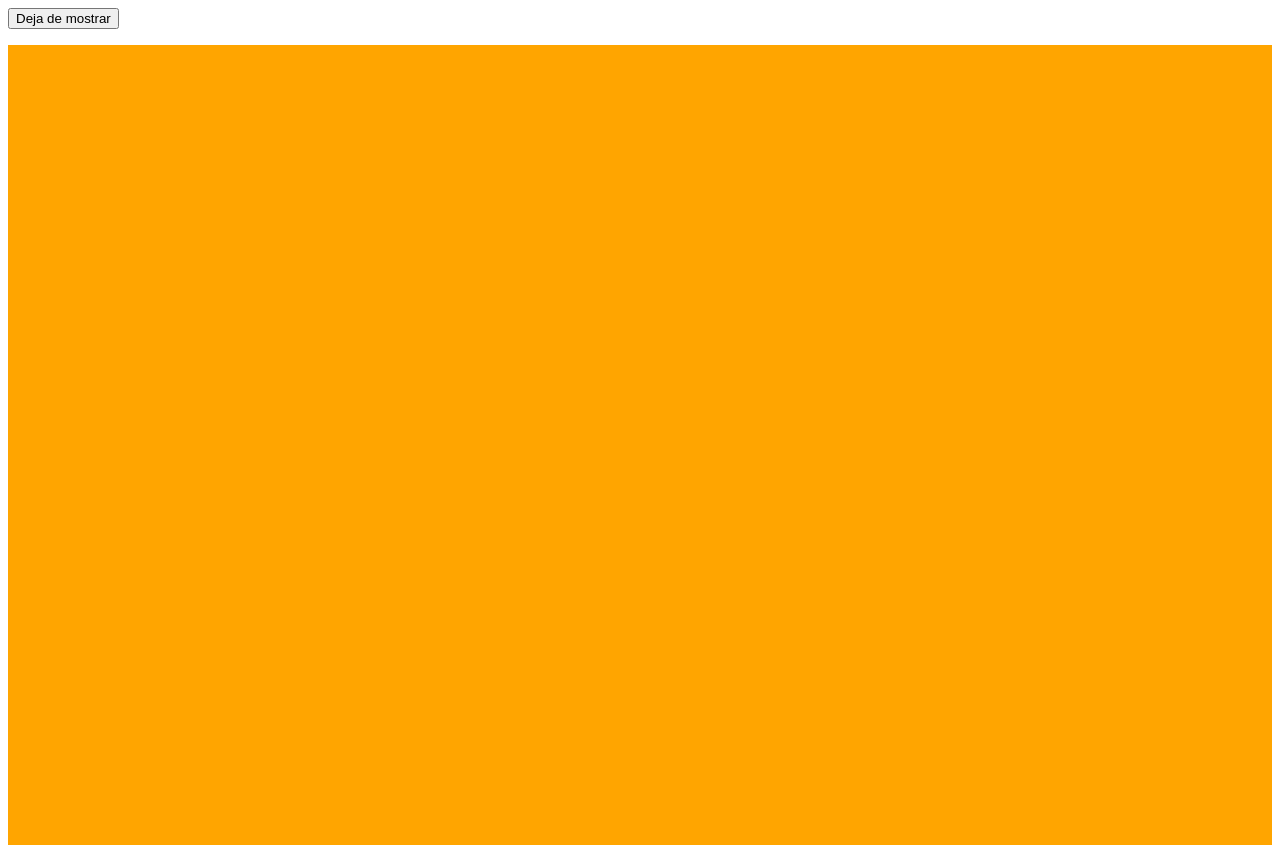
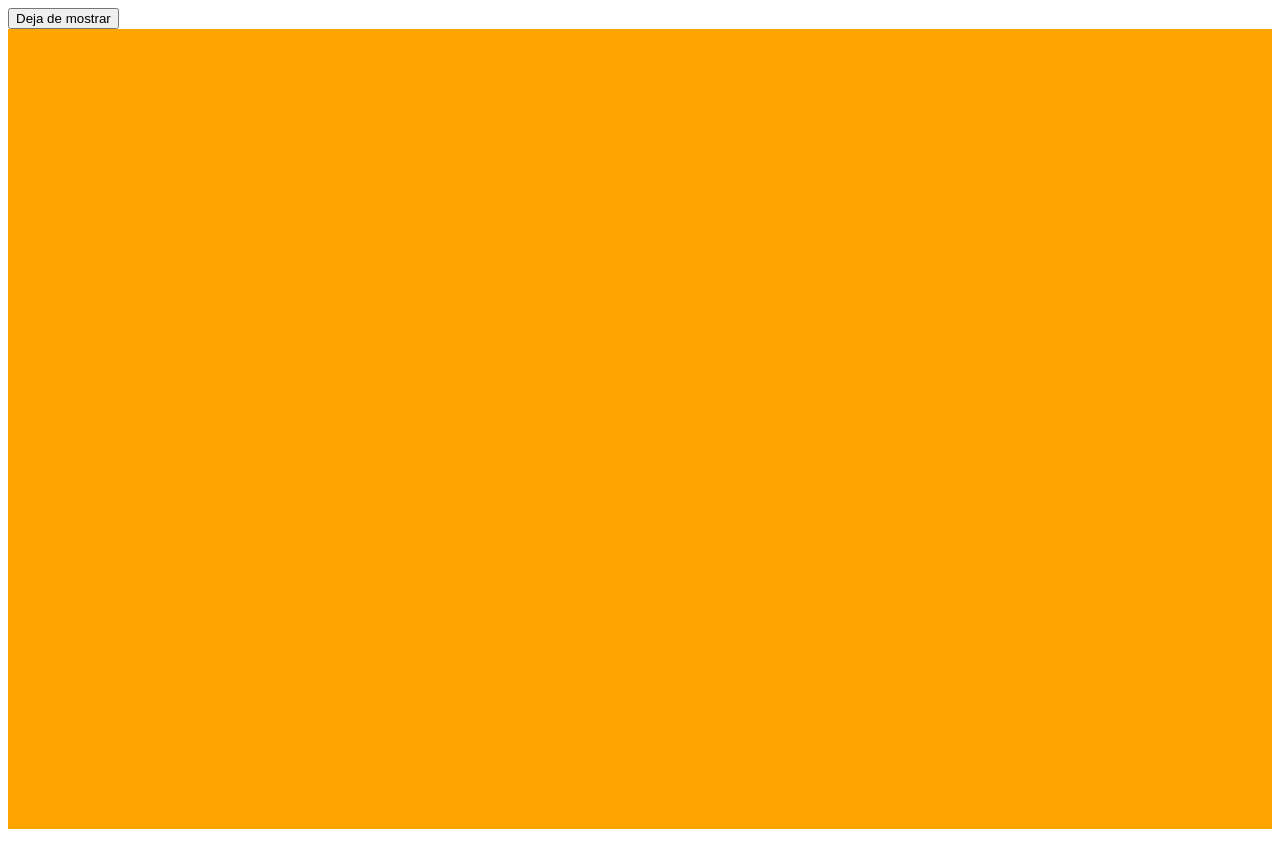
Before and after one commit to agarcluq/react-useeffect-fech, a React (Create React App) app: page / in a window 1280 px wide. After the commit the page ends 837 px from the top, so only its background shows below. Built offline with nearby package versions, Linux system fonts and the light colour scheme.

Commit message:
1 file modified

```diff
--- a/src/App.js
+++ b/src/App.js
@@ -11,7 +11,7 @@ const [mostrar,setMostrar]=useState(true)
     <button onClick={()=> setMostrar(false)}>
     Deja de mostrar
     </button>
-    <p>{mostrar ? <MouseColor/> : null}</p>
+    {mostrar ? <MouseColor/> : null}
     </div>
   )
 
```
